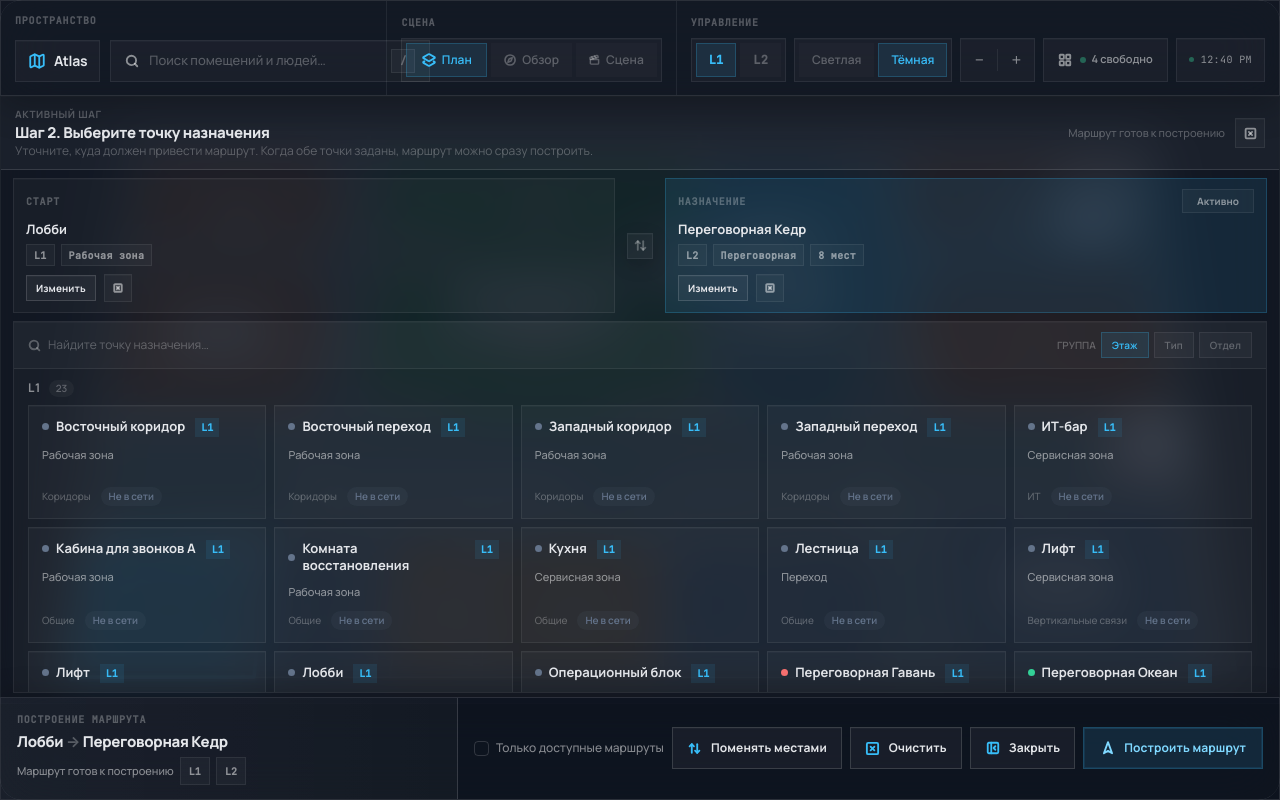
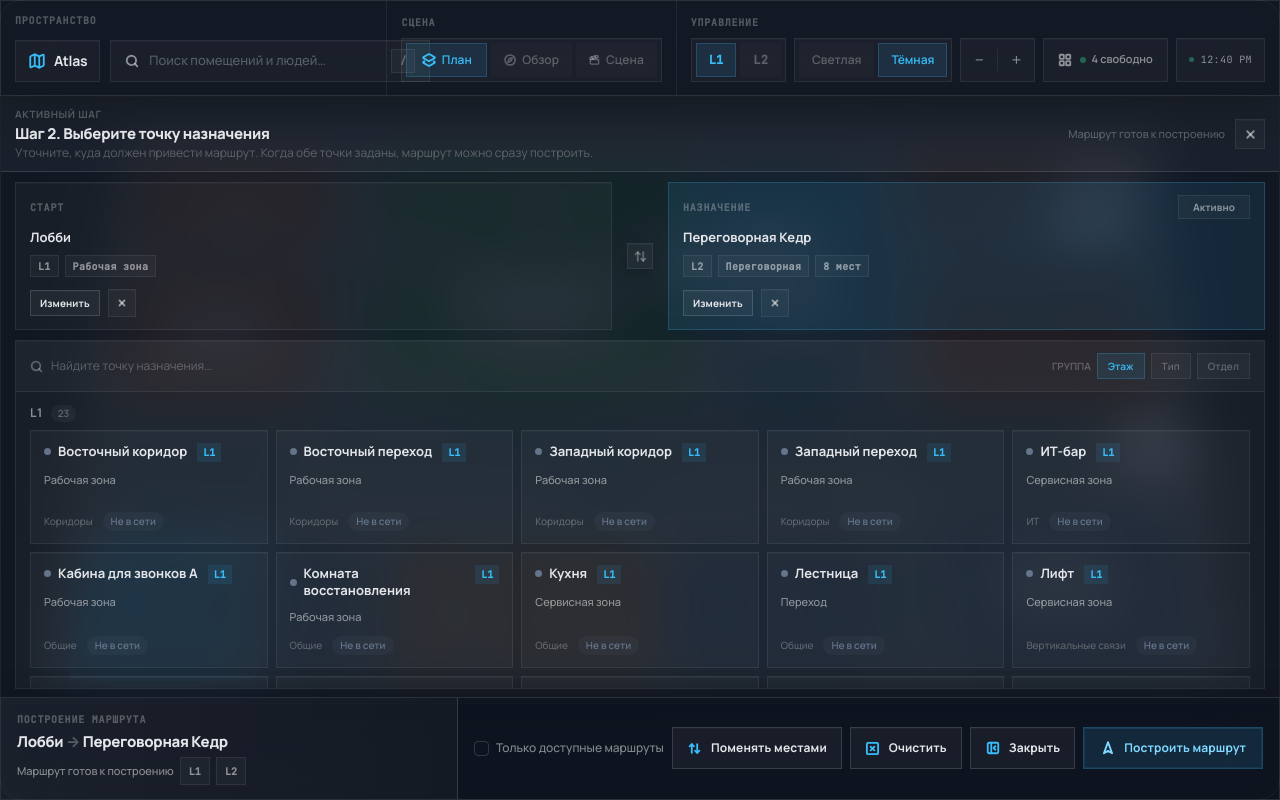
Before and after one commit to semyenov/indoor-map, a React (Vite) app: page / in a window 1280 px wide. Both pictures are taken after a click on the button "Построить маршрут". Built offline with nearby package versions, Linux system fonts and the light colour scheme.

Commit message:
Refactor AtlasV4 component to improve icon usage and UI styles: Replace SquareX icon with CloseIcon for better clarity, update CSS classes for input and control elements, and enhance layout spacing for improved visual consistency across the component.

```diff
--- a/src/AtlasV4.tsx
+++ b/src/AtlasV4.tsx
@@ -26,6 +26,7 @@ import {
   Route as RouteIcon,
   Search,
   SquareX,
+  X as CloseIcon,
   Users,
   type LucideIcon,
 } from "lucide-react";
@@ -317,7 +318,7 @@ const fixedIcon = (Icon: LucideIcon, size: number) => () => <Icon size={size} {.
 const Ic = {
   Brand: fixedIcon(MapIcon, 18),
   Search: sizedIcon(Search, 15),
-  X: sizedIcon(SquareX, 13),
+  X: sizedIcon(CloseIcon, 13),
   Nav: fixedIcon(Navigation2, 14),
   ClosePanel: fixedIcon(PanelLeftClose, 14),
   Route: fixedIcon(RouteIcon, 15),
@@ -1477,8 +1478,8 @@ export default function AtlasV4() {
                   </div>
 
                   <div style={S.rpStage}>
-                    <div style={S.rpStageControls}>
-                      <div style={S.rpColSearch} className="hud-input-shell">
+                    <div style={S.rpStageControls} className="hud-focus-shell">
+                      <div style={S.rpColSearch}>
                         <Ic.Search s={13} />
                         <input
                           style={S.rpColInput}
@@ -2030,7 +2031,7 @@ const CSS = `
   .hud-glass{background:${T.glass};backdrop-filter:blur(24px) saturate(145%);-webkit-backdrop-filter:blur(24px) saturate(145%);border:1px solid ${T.border}}
   .hud-glass-heavy{background:${T.glassH};backdrop-filter:blur(40px) saturate(145%);-webkit-backdrop-filter:blur(40px) saturate(145%);border:1px solid ${T.borderH}}
   .hud-hover{cursor:pointer;transition:background .12s,border-color .12s}.hud-hover:hover{background:${T.glassH}!important;border-color:${T.borderH}!important}
-  .hud-btn,.hud-card,.hud-accent,.hud-input-shell{transition:background .12s,border-color .12s,color .12s,box-shadow .12s,transform .08s}
+  .hud-btn,.hud-card,.hud-accent,.hud-input-shell,.hud-focus-shell{transition:background .12s,border-color .12s,color .12s,box-shadow .12s,transform .08s}
   .hud-btn,.hud-accent{-webkit-appearance:none;appearance:none;outline:none}
   .hud-btn::-moz-focus-inner,.hud-accent::-moz-focus-inner{border:0;padding:0}
   .hud-segment-btn:focus,.hud-segment-btn:active{outline:none!important;box-shadow:none!important}
@@ -2044,6 +2045,8 @@ const CSS = `
   .hud-card{cursor:pointer}.hud-card:hover{background:var(--atlas-hover-surface)!important;border-color:${T.borderH}!important;box-shadow:none!important}.hud-card:focus-visible{outline:none;background:var(--atlas-focus-surface)!important;border-color:${T.accentBorder}!important;box-shadow:none!important}
   .hud-input-shell:hover{background:var(--atlas-hover-surface)!important;border-color:${T.borderH}!important}
   .hud-input-shell:focus-within{background:var(--atlas-focus-surface)!important;border-color:${T.accentBorder}!important;box-shadow:none!important}
+  .hud-focus-shell:hover{background:var(--atlas-hover-surface)!important}
+  .hud-focus-shell:focus-within{background:var(--atlas-focus-surface)!important;box-shadow:inset 0 0 0 1px ${T.accentBorder}!important}
 `;
 
 const S: Record<string, CSSProperties> = {
@@ -2339,25 +2342,25 @@ const S: Record<string, CSSProperties> = {
     padding: 0,
     background: PANEL_SURFACE_SOFT,
   },
-  rpTopToolbar: { display: "flex", alignItems: "center", justifyContent: "space-between", gap: 10 },
-  rpTopFlow: { display: "flex", alignItems: "center", gap: 6, minWidth: 0, flex: 1 },
-  rpTopFlowText: { display: "grid", gap: 2, minWidth: 0 },
+  rpTopToolbar: { display: "flex", alignItems: "center", justifyContent: "space-between", gap: 12 },
+  rpTopFlow: { display: "flex", alignItems: "center", gap: 8, minWidth: 0, flex: 1 },
+  rpTopFlowText: { display: "grid", gap: 3, minWidth: 0 },
   rpTopFlowTitle: { fontSize: 15, fontWeight: 750, letterSpacing: "-.02em", lineHeight: 1.15, minWidth: 0 },
   rpTopFlowSubline: { fontSize: 12, color: T.muted, lineHeight: 1.35, minWidth: 0 },
   rpFlowStep: { ...microChipBase, padding: "0 12px", minHeight: 30, gap: 6, fontSize: 11, fontWeight: 700, color: T.sec, fontFamily: FONT },
   rpFlowStepActive: { ...segmentedButtonActive },
   rpFlowStepReady: { color: ST.available.c, fontSize: 12, lineHeight: 1, marginTop: -1 },
-  rpFlowShell: { flex: 1, display: "flex", flexDirection: "column", gap: 8, minHeight: 0, overflow: "hidden", padding: "8px 12px 10px" },
-  rpPlannerBar: { display: "grid", gridTemplateColumns: "minmax(0,1fr) 34px minmax(0,1fr)", gap: 8, alignItems: "stretch", flexShrink: 0 },
-  rpPlannerCard: { display: "flex", flexDirection: "column", justifyContent: "space-between", minHeight: 104, padding: "10px 12px", background: PANEL_SURFACE, border: CONTROL_BORDER, boxShadow: CONTROL_SHADOW, minWidth: 0 },
+  rpFlowShell: { flex: 1, display: "flex", flexDirection: "column", gap: 10, minHeight: 0, overflow: "hidden", padding: "10px 14px 14px" },
+  rpPlannerBar: { display: "grid", gridTemplateColumns: "minmax(0,1fr) 36px minmax(0,1fr)", gap: 10, alignItems: "stretch", flexShrink: 0 },
+  rpPlannerCard: { display: "flex", flexDirection: "column", justifyContent: "space-between", minHeight: 108, padding: "12px 14px", background: PANEL_SURFACE, border: CONTROL_BORDER, boxShadow: CONTROL_SHADOW, minWidth: 0 },
   rpPlannerCardActive: { background: T.accentBg, border: `1px solid ${T.accentBorder}`, boxShadow: `0 0 0 1px ${T.accent}26` },
   rpSummaryPanel: { display: "grid", gap: 10, alignContent: "start", minHeight: 152, padding: "14px 16px", background: PANEL_SURFACE, border: CONTROL_BORDER, boxShadow: CONTROL_SHADOW, minWidth: 0 },
   rpSwapDock: { display: "flex", alignItems: "center", justifyContent: "center" },
   rpStage: { display: "flex", flexDirection: "column", minWidth: 0, minHeight: 0, background: PANEL_SURFACE, border: CONTROL_BORDER, boxShadow: CONTROL_SHADOW },
   rpStageTitle: { fontSize: 15, fontWeight: 750, letterSpacing: "-.02em", lineHeight: 1.2, marginTop: 0 },
   rpStageStat: { ...microChipBase, padding: "0 9px", minHeight: 26, fontSize: 10, fontWeight: 700, color: T.sec, fontFamily: MONO, letterSpacing: ".04em", flexShrink: 0 },
-  rpStageControls: { display: "flex", alignItems: "center", gap: 12, padding: "10px 14px", borderBottom: CONTROL_BORDER, flexShrink: 0, background: PANEL_SURFACE },
-  rpStageBody: { flex: 1, overflowY: "auto", padding: "10px 14px 14px", minHeight: 0, scrollPaddingBottom: 18 },
+  rpStageControls: { display: "flex", alignItems: "center", gap: 10, padding: "12px 14px", borderBottom: CONTROL_BORDER, flexShrink: 0, background: PANEL_SURFACE },
+  rpStageBody: { flex: 1, overflowY: "auto", padding: "12px 14px 14px", minHeight: 0, scrollPaddingBottom: 18 },
   rpAside: { display: "flex", flexDirection: "column", gap: 12, minHeight: 0 },
   rpAsideShell: { display: "flex", flexDirection: "column", background: PANEL_SURFACE, border: CONTROL_BORDER, boxShadow: CONTROL_SHADOW, minHeight: 0 },
   rpAsideSection: { display: "flex", flexDirection: "column", gap: 12, padding: "14px 16px", borderBottom: CONTROL_BORDER_STRONG },
@@ -2398,7 +2401,7 @@ const S: Record<string, CSSProperties> = {
   rpColSearch: {
     display: "flex",
     alignItems: "center",
-    gap: 7,
+    gap: 8,
     flex: 1,
     minWidth: 0,
     padding: 0,
@@ -2411,7 +2414,7 @@ const S: Record<string, CSSProperties> = {
   rpColToolbar: {
     display: "flex",
     alignItems: "center",
-    gap: 5,
+    gap: 6,
     flexShrink: 0,
     flexWrap: "nowrap",
     padding: 0,
@@ -2420,16 +2423,16 @@ const S: Record<string, CSSProperties> = {
   rpColBody: { flex: 1, overflowY: "auto", padding: "14px", scrollPaddingBottom: 18 },
   rpEmptyState: { display: "grid", gap: 6, padding: "16px 14px", background: PANEL_SURFACE, border: CONTROL_BORDER },
   rpEmptyTitle: { fontSize: 13, fontWeight: 650, color: T.text },
-  rpStepCard: { display: "flex", flexDirection: "column", gap: 8, color: T.text, textAlign: "left" },
+  rpStepCard: { display: "flex", flexDirection: "column", gap: 10, color: T.text, textAlign: "left" },
   rpStepCardActive: { background: "transparent" },
   rpStepCardTop: { display: "flex", alignItems: "center", justifyContent: "space-between", gap: 10 },
   rpActiveStateChip: { ...microChipBase, minWidth: 72, padding: "0 10px", minHeight: 24, fontSize: 10, fontWeight: 700, color: T.sec, justifyContent: "center", fontFamily: FONT },
   rpActiveStateChipHidden: { visibility: "hidden" },
-  rpStepCardBody: { display: "grid", gap: 6 },
+  rpStepCardBody: { display: "grid", gap: 8 },
   rpStepCardName: { fontSize: 13, fontWeight: 650, lineHeight: 1.3 },
   rpStepCardPlaceholder: { fontSize: 11, color: T.muted, lineHeight: 1.4 },
-  rpStepCardMeta: { display: "flex", alignItems: "center", gap: 6, flexWrap: "wrap" },
-  rpStepCardActions: { display: "flex", alignItems: "center", justifyContent: "flex-start", gap: 8, flexWrap: "wrap" },
+  rpStepCardMeta: { display: "flex", alignItems: "center", gap: 6, flexWrap: "wrap", marginTop: 1 },
+  rpStepCardActions: { display: "flex", alignItems: "center", justifyContent: "flex-start", gap: 8, flexWrap: "wrap", paddingTop: 2 },
   rpStepAction: { minHeight: 26, padding: "0 9px", fontSize: 10 },
   rpStepMiniChip: { ...microChipBase, padding: "0 7px", minHeight: 22, fontSize: 10, fontWeight: 700, fontFamily: MONO, color: T.sec, letterSpacing: ".03em" },
   rpSummaryCard: { display: "grid", gap: 10 },
--- a/src/components/MapCanvas.tsx
+++ b/src/components/MapCanvas.tsx
@@ -643,7 +643,12 @@ const buildCustomRouteVertices = (route: RouteResult | null, level: LevelId) =>
 };
 
 const buildRouteBreadcrumbCollection = (route: RouteResult | null) => {
-  return buildRouteMarkerCollection(route);
+  const markerCollection = buildRouteMarkerCollection(route);
+
+  return {
+    ...markerCollection,
+    features: markerCollection.features.filter((feature) => feature.properties.terminal),
+  };
 };
 
 const hasRouteOnLevel = (route: RouteResult | null, level: LevelId) =>
--- a/src/lib/routing.ts
+++ b/src/lib/routing.ts
@@ -16,7 +16,8 @@ const edgeKey = (from: string, to: string) => `${from}::${to}`;
 const EPSILON = 0.000001;
 // Push corridor turns toward a more guided spline-like shape without drifting off the route graph.
 const MAX_CORNER_RADIUS = 1.5;
-const CURVE_STEPS = 10;
+const CORNER_RADIUS_FACTOR = 0.5;
+const CURVE_STEPS = 18;
 
 const coordinatesEqual = (left: Coordinate, right: Coordinate) => left[0] === right[0] && left[1] === right[1];
 
@@ -132,7 +133,7 @@ const smoothCoordinates = (coordinates: Coordinate[], protectedCoordinates: Read
 
     const incomingLength = coordinateDistance(previous, current);
     const outgoingLength = coordinateDistance(current, next);
-    const radius = Math.min(MAX_CORNER_RADIUS, incomingLength / 2, outgoingLength / 2);
+    const radius = Math.min(MAX_CORNER_RADIUS, incomingLength * CORNER_RADIUS_FACTOR, outgoingLength * CORNER_RADIUS_FACTOR);
 
     if (radius <= EPSILON) {
       appendUniqueCoordinate(smoothed, current);
```
